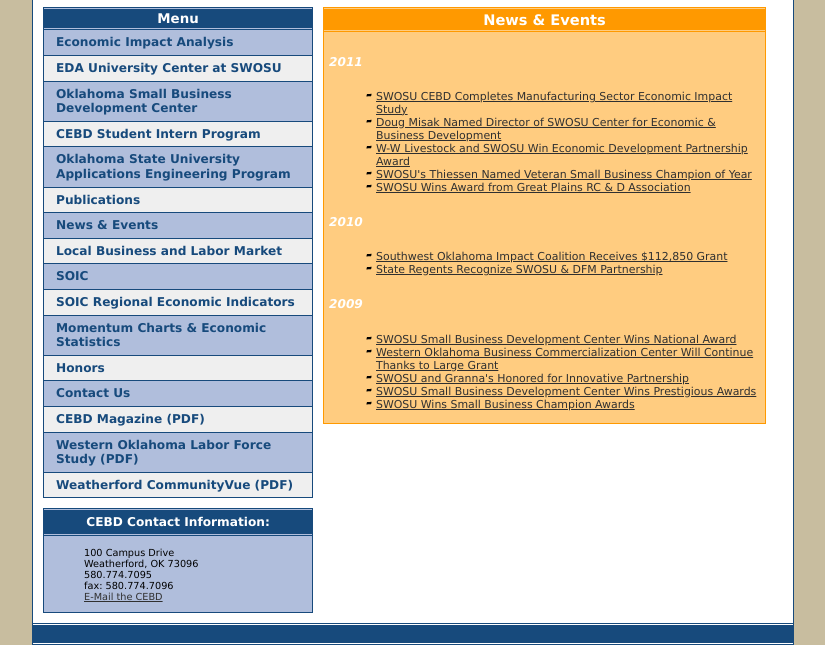
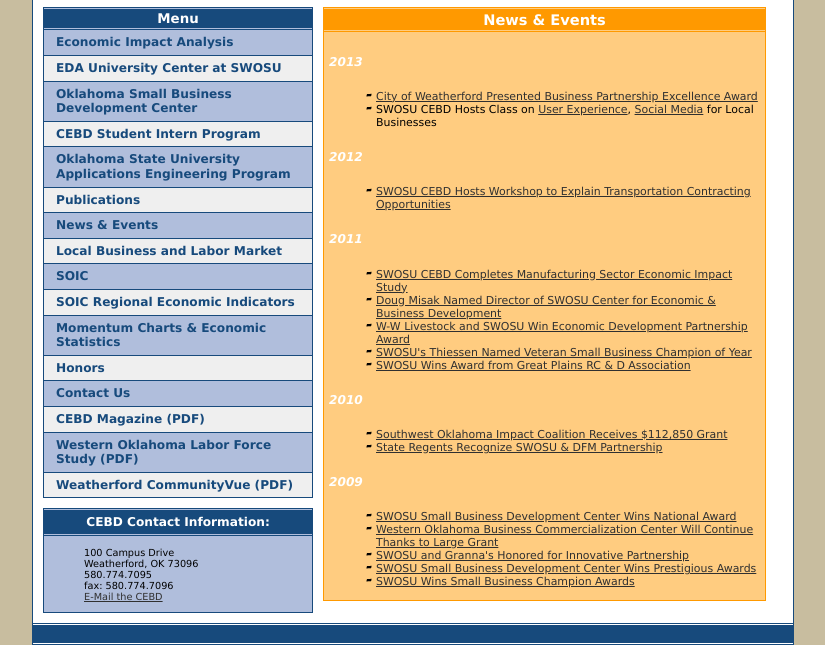
Before and after one commit to CEBD/cebd, a plain HTML site: page news.htm in a window 1280 px wide. Shown: the part 176-821 px from the top of the page, without its empty margins (227-1052 px from the left). Drawn offline with Linux system fonts and the light colour scheme; a script that the page names is missing.

Commit message:
initial commit changed like 3 things

```diff
--- a/news.htm
+++ b/news.htm
@@ -5,7 +5,7 @@
     <link rel="shortcut icon" href="/favicon.ico" type="image/x-icon" />
     <meta http-equiv="Content-Type" content="text/html; charset=iso-8859-1" />
     <link rel="stylesheet" type="text/css" href="css/cebd.css" />
-<script language="JavaScript1.2" type="text/javascript" src="inc/date.js" ></script>
+    <script language="JavaScript1.2" type="text/javascript" src="inc/date.js"></script>
     <script src="/__utm.js" type="text/javascript"></script>
     <script src="/__utm.js" type="text/javascript"></script>
 </head>
@@ -16,16 +16,21 @@
         <div id="topheader">
             <div id="topheader2">
                 Center for Economic &amp; Business Development
-			</div>
-		</div>
-<div id="subheader"><img src="images/mtn3a.jpg" alt="CEBD Logo" name="header1" border="0" id="header1" /><a href="http://www.swosu.edu"><img src="images/mtn3b.jpg" alt="SWOSU Home" name="header2" border="0" id="header2" /></a></div>
 
             </div>
         </div>
+        <div id="subheader">
+            <img src="images/mtn3a.jpg" alt="CEBD Logo" name="header1" border="0" id="header1" /><a href="http://www.swosu.edu"><img src="images/mtn3b.jpg" alt="SWOSU Home" name="header2" border="0" id="header2" /></a>
+        </div>
+
+    </div>
+    </div>
+
     <div id="midbackground">
         <div id="midbar">
             <div id="crumbs">
                 <a href="index.htm">Home</a>  &raquo; News &amp; Events
+
             </div>
             <div id="date">
                 <script language="JavaScript" type="text/javascript">
@@ -38,25 +43,27 @@
     <div id="container">
         <div id="menu">
             <div id="mainmenu">
-			<h2>Menu</h2>				<ul>
+                <h2>Menu</h2>
+                <ul>
                     <li><a href="remi.htm">Economic Impact Analysis</a></li>
                     <li class="altmenu"><a href="eda.htm">EDA University Center at SWOSU</a> </li>
                     <li><a href="osbdc.htm">Oklahoma Small Business Development Center</a></li>
                     <li class="altmenu"><a href="student-intern-program.htm">CEBD Student Intern Program</a></li>
-					<li ><a href="eng-program.htm">Oklahoma State University Applications Engineering Program</a></li>
+                    <li><a href="eng-program.htm">Oklahoma State University Applications Engineering Program</a></li>
                     <li class="altmenu"><a href="publications.htm">Publications</a></li>
-					<li ><a href="news.htm">News &amp; Events</a></li>
+                    <li><a href="news.htm">News &amp; Events</a></li>
                     <li class="altmenu"><a href="business-market.htm">Local Business and Labor Market</a></li>
-				<li ><a href="soic.htm">SOIC</a></li>
+                    <li><a href="soic.htm">SOIC</a></li>
                     <li class="altmenu"><a href="soic-reg-econo.htm">SOIC Regional Economic Indicators</a></li>
                     <li><a href="soic-momentum.htm">Momentum  Charts &amp; Economic Statistics </a></li>
-                    <li class="altmenu" ><a href="http://www.swosu.edu/news/releases/2009/2009-05-21a.asp">Honors</a></li>
+                    <li class="altmenu"><a href="http://www.swosu.edu/news/releases/2009/2009-05-21a.asp">Honors</a></li>
                     <li><a href="contact.htm">Contact Us</a></li>
                     <li class="altmenu"><a href="docs/cebd-mag.pdf">CEBD Magazine (PDF)</a></li>
-                    <li ><a href="docs/western-ok-labor-force-study.pdf">Western Oklahoma Labor Force Study (PDF)</a></li>
+                    <li><a href="docs/western-ok-labor-force-study.pdf">Western Oklahoma Labor Force Study (PDF)</a></li>
                     <li class="altmenu"><a href="weatherford-communityvue.pdf">Weatherford CommunityVue (PDF)</a></li>
                 </ul>
-				</ul>
+
+
             </div>
             <div id="addressmenu">
                 <h2>CEBD Contact Information:</h2>
@@ -73,13 +80,22 @@
             <div id="story">
                 <h1>News &amp; Events</h1>
                 <div class="news">
+                    <h4>2013</h4>
+                    <ul>
+                        <li><a href="http://www.swosu.edu/news/releases/2013/2013-05-06b.asp">City of Weatherford Presented Business Partnership Excellence Award</a></li>
+                        <li>SWOSU CEBD Hosts Class on <a href="http://slid.es/amandaharlin/userexperience">User Experience</a>, <a href="http://www.slideshare.net/AmandaHarlin/the-power-of-social-media-20823021">Social Media</a> for Local Businesses</li>
+                    </ul>
+                    <h4>2012</h4>
+                    <ul>
+                        <li><a href="http://www.swosu.edu/news/releases/2012/2012-08-07a.asp">SWOSU CEBD Hosts Workshop to Explain Transportation Contracting Opportunities</a></li>
+                    </ul>
                     <h4>2011</h4>
                     <ul>
-                        <li><a href="http://www.swosu.edu/news/releases/2011/2011-08-19a.asp">SWOSU CEBD Completes  Manufacturing Sector Economic Impact Study</a></li>
-                        <li><a href="http://www.swosu.edu/news/releases/2011/2011-06-09b.asp">Doug Misak Named  Director of SWOSU Center for Economic &amp; Business Development</a></li>
-                <li><a href="http://www.swosu.edu/news/releases/2011/2011-04-28d.asp">W-W Livestock and  SWOSU Win Economic Development Partnership Award</a></li>
-                        <li><a href="http://www.swosu.edu/news/releases/2011/2011-03-21b.asp">SWOSU's Thiessen  Named Veteran Small Business Champion of Year</a></li>
-                        <li><a href="http://www.swosu.edu/news/releases/2011/2011-03-21d.asp">SWOSU Wins Award  from Great Plains RC &amp; D Association</a></li>
+                        <li><a href="http://www.swosu.edu/news/releases/2011/2011-08-19a.asp">SWOSU CEBD Completes Manufacturing Sector Economic Impact Study</a></li>
+                        <li><a href="http://www.swosu.edu/news/releases/2011/2011-06-09b.asp">Doug Misak Named Director of SWOSU Center for Economic &amp; Business Development</a></li>
+                        <li><a href="http://www.swosu.edu/news/releases/2011/2011-04-28d.asp">W-W Livestock and SWOSU Win Economic Development Partnership Award</a></li>
+                        <li><a href="http://www.swosu.edu/news/releases/2011/2011-03-21b.asp">SWOSU's Thiessen Named Veteran Small Business Champion of Year</a></li>
+                        <li><a href="http://www.swosu.edu/news/releases/2011/2011-03-21d.asp">SWOSU Wins Award from Great Plains RC &amp; D Association</a></li>
                     </ul>
                     <h4>2010</h4>
                     <ul>
@@ -88,11 +104,11 @@
                     </ul>
                     <h4>2009</h4>
                     <ul>
-  <li><a href="http://www.swosu.edu/news/releases/2009/2009-05-21a.asp">SWOSU Small Business  Development Center Wins National Award</a></li>
-  <li><a href="http://www.swosu.edu/news/releases/2009/2009-05-06a.asp">Western Oklahoma  Business Commercialization Center Will Continue Thanks to Large Grant</a></li>
-  <li><a href="http://www.swosu.edu/news/releases/2009/2009-04-30a.asp">SWOSU and Granna's  Honored for Innovative Partnership</a></li>
-  <li><a href="http://www.swosu.edu/news/releases/2009/2009-04-01a.asp">SWOSU Small Business  Development Center Wins Prestigious Awards</a></li>
-  <li><a href="http://www.swosu.edu/news/releases/2009/2009-04-01a.asp">SWOSU Wins Small  Business Champion Awards</a></li>
+                        <li><a href="http://www.swosu.edu/news/releases/2009/2009-05-21a.asp">SWOSU Small Business Development Center Wins National Award</a></li>
+                        <li><a href="http://www.swosu.edu/news/releases/2009/2009-05-06a.asp">Western Oklahoma Business Commercialization Center Will Continue Thanks to Large Grant</a></li>
+                        <li><a href="http://www.swosu.edu/news/releases/2009/2009-04-30a.asp">SWOSU and Granna's Honored for Innovative Partnership</a></li>
+                        <li><a href="http://www.swosu.edu/news/releases/2009/2009-04-01a.asp">SWOSU Small Business Development Center Wins Prestigious Awards</a></li>
+                        <li><a href="http://www.swosu.edu/news/releases/2009/2009-04-01a.asp">SWOSU Wins Small Business Champion Awards</a></li>
                     </ul>
                 </div>
 
```
Also changed, not shown: osbdc.htm (+2 -1 lines), images/osbdc-logo.jpg (added). Lines whose indentation alone changed are shown as unchanged.
